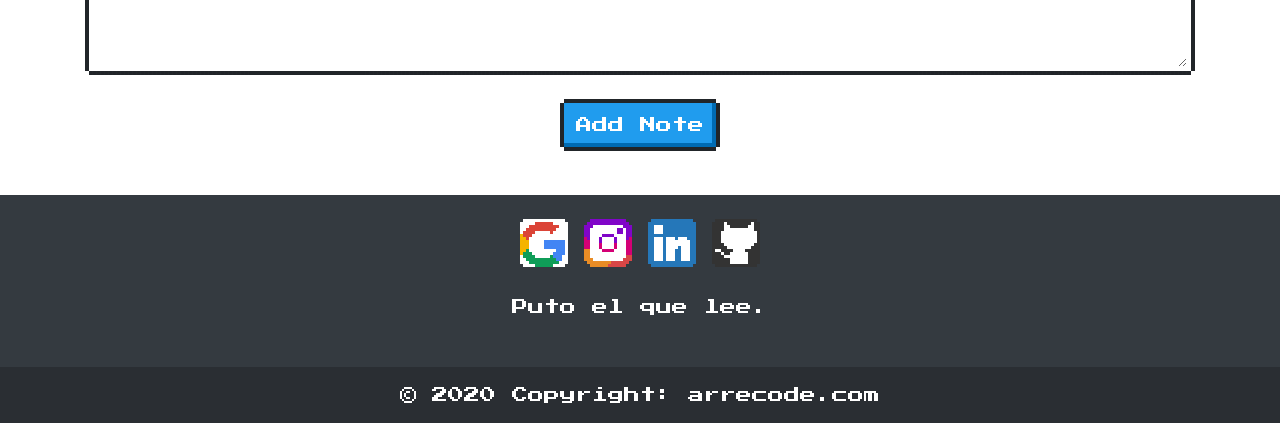
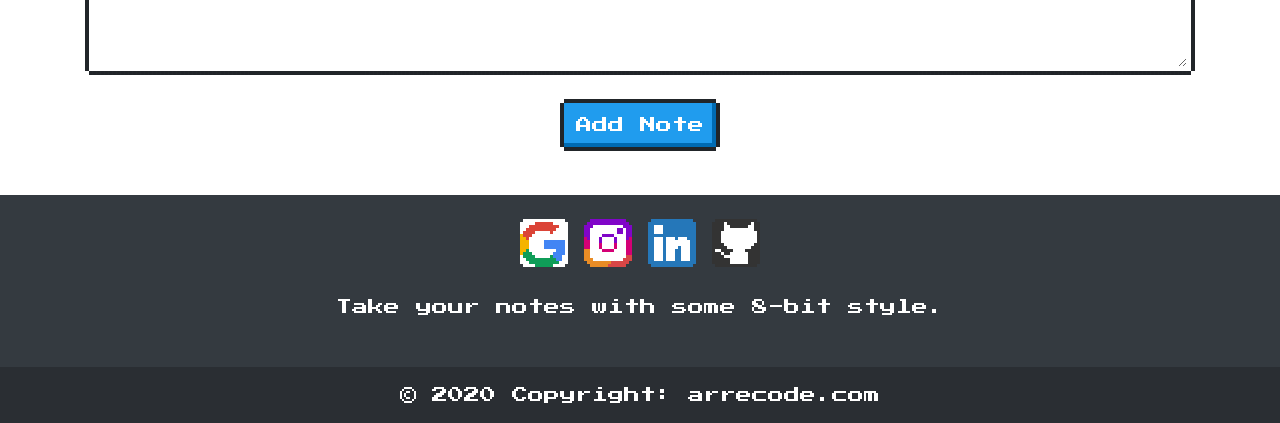
Before and after one commit to axelromero99/pixnotes, a Flask app: page / in a window 1280 px wide. Shown: the part 484-907 px from the top of the page. Run offline with Flask 2, Linux system fonts and the light colour scheme; a user stored in the database is signed in; data comes from the database, SQL or seed files in the repository; some libraries are stand-ins or nearby versions.

Commit message:
nuevo footer

```diff
--- a/website/templates/base.html
+++ b/website/templates/base.html
@@ -88,7 +88,7 @@
             <!-- Section: Text -->
             <section class="mb-4">
                 <p>
-                    Puto el que lee.
+                    Take your notes with some 8-bit style.
                 </p>
             </section>
             <!-- Section: Text -->
```
